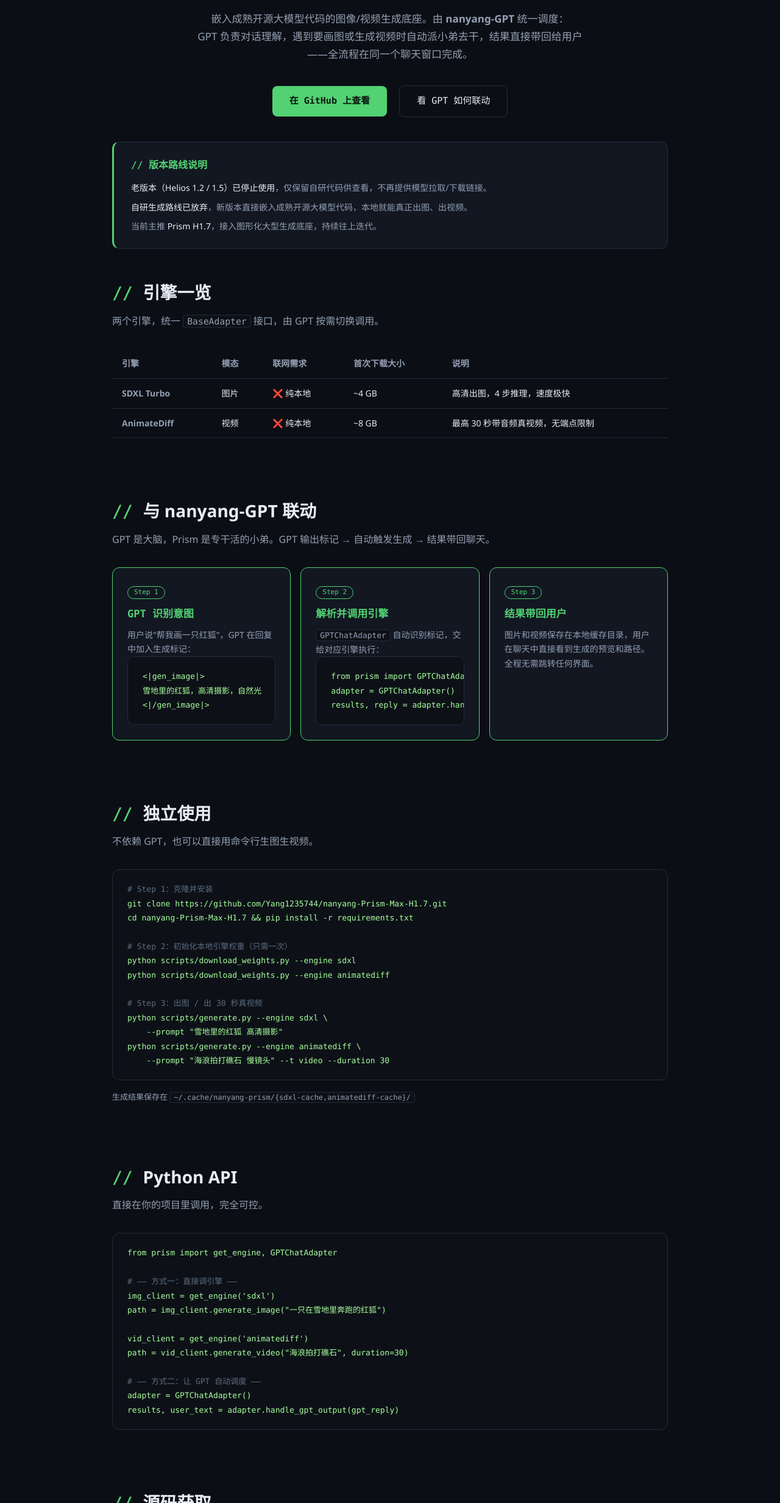
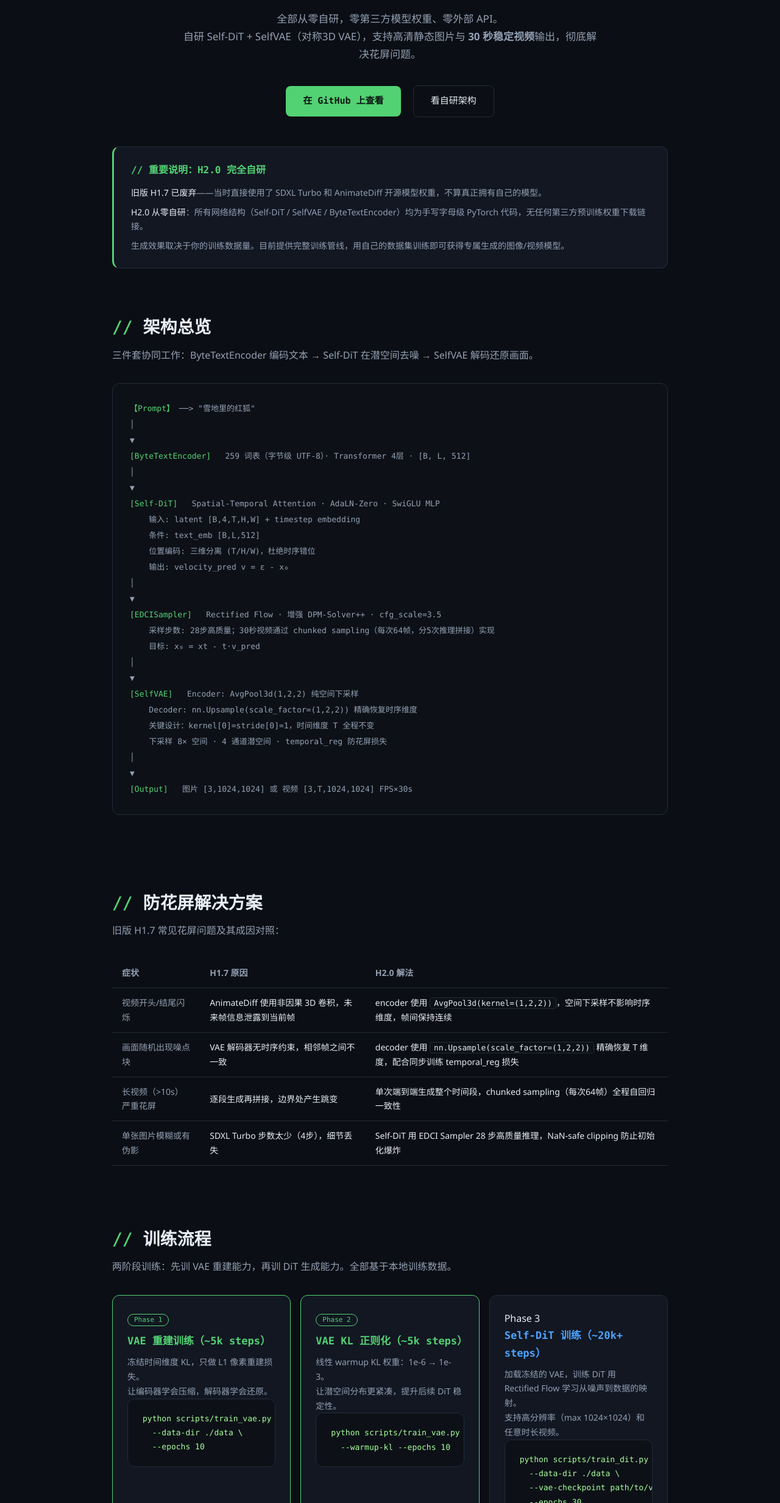
Before and after one commit to Yang1235744/nanyang-Helios1.2, a plain HTML site: page prism.html in a window 1280 px wide. Shown: the part 336-2800 px from the top of the page at 61% size. Drawn offline with Linux system fonts and the light colour scheme.

```diff
--- a/prism.html
+++ b/prism.html
@@ -3,10 +3,10 @@
 <head>
 <meta charset="UTF-8">
 <meta name="viewport" content="width=device-width, initial-scale=1.0">
-<title>nanyang-Prism-Max-H1.7 — 接入图形化大型生成（本地离线运行）</title>
-<meta name="description" content="nanyang-Prism-Max-H1.7：嵌入成熟开源大模型代码的图像/视频生成底座，本地 GPU 即可跑，无需云端 API。由 nanyang-GPT 调度调用。">
+<title>nanyang-Prism-Max-H2.0 — 从零自研架构</title>
+<meta name="description" content="nanyang-Prism-Max-H2.0：全部从零自研，零第三方模型/API依赖。独立训练 Self-DiT + SelfVAE（对称3D VAE），支持高清图片与 30 秒稳定视频输出。">
 <style>
-  :root { --bg:#0b0e14; --panel:#121722; --line:#232b3a; --text:#e8edf5; --dim:#93a0b4; --accent:#52d273; --accent2:#4da3ff; --mono:"Cascadia Code","JetBrains Mono",Consolas,monospace; }
+  :root { --bg:#0b0e14; --panel:#121722; --line:#232b3a; --text:#e8edf5; --dim:#93a0b4; --accent:#52d273; --accent2:#4da3ff; --warn:#f0a030; --mono:"Cascadia Code","JetBrains Mono",Consolas,monospace; }
   * { margin:0; padding:0; box-sizing:border-box; }
   body { background:var(--bg); color:var(--text); font-family:"Segoe UI","Microsoft YaHei",system-ui,sans-serif; line-height:1.7; }
   a { color:var(--accent2); text-decoration:none; } a:hover { text-decoration:underline; }
@@ -21,12 +21,11 @@
   .nav2 a { flex:0 0 auto; font-family:var(--mono); font-size:13px; padding:7px 16px; border-radius:999px; border:1px solid var(--line); background:var(--panel); color:var(--dim); white-space:nowrap; transition:transform .2s ease,box-shadow .2s ease,border-color .2s ease,color .2s ease; }
   .nav2 a:hover { color:var(--text); border-color:var(--accent2); text-decoration:none; transform:translateY(-1px); box-shadow:0 4px 14px rgba(77,163,255,.18); }
   .nav2 a.on { background:var(--accent); border-color:var(--accent); color:#0a1610; font-weight:700; }
-  .nav2 a.hl { border-color:#52d273; color:#52d273; }
 
   .hero { text-align:center; padding:80px 0 48px; }
   .hero h1 { font-family:var(--mono); font-size:clamp(34px,6vw,56px); font-weight:800; background:linear-gradient(90deg,var(--accent),#a8ff9e 45%,var(--accent2)); -webkit-background-clip:text; background-clip:text; color:transparent; }
   .badge { display:inline-block; font-family:var(--mono); font-size:13px; color:var(--accent); border:1px solid var(--accent); border-radius:999px; padding:2px 14px; margin-bottom:20px; }
-  .hero p { color:var(--dim); max-width:640px; margin:20px auto 36px; font-size:17px; }
+  .hero p { color:var(--dim); max-width:680px; margin:20px auto 36px; font-size:17px; }
   .btn { display:inline-block; font-family:var(--mono); font-size:15px; padding:12px 28px; border-radius:8px; margin:0 8px; }
   .btn-primary { background:var(--accent); color:#0a1610; font-weight:700; }
   .btn-primary:hover { filter:brightness(1.1); text-decoration:none; }
@@ -38,7 +37,7 @@
   h2::before { content:"// "; color:var(--accent); font-family:var(--mono); }
   .sub { color:var(--dim); margin-bottom:32px; }
 
-  .note-card { background:var(--panel); border:1px solid var(--line); border-left:3px solid var(--accent); border-radius:12px; padding:24px 28px; margin-top:-8px; }
+  .note-card { background:var(--panel); border:1px solid var(--line); border-left:3px solid var(--accent); border-radius:12px; padding:24px 28px; margin-bottom:24px; }
   .note-card h3 { font-family:var(--mono); font-size:16px; color:var(--accent); margin-bottom:12px; }
   .note-card p { color:var(--dim); font-size:14px; margin-bottom:8px; }
   .note-card p:last-child { margin-bottom:0; }
@@ -68,6 +67,10 @@
   ol.roadmap li b { color:var(--text); }
   ol.roadmap li.done::before { color:#52d273; border-color:#52d273; }
 
+  .arch-diag { background:#0d1117; border:1px solid var(--line); border-radius:12px; padding:28px; font-family:var(--mono); font-size:13px; line-height:2; overflow-x:auto; color:var(--dim); margin:24px 0; }
+  .arch-diag .hl1 { color:var(--accent); }
+  .arch-diag .hl2 { color:var(--accent2); }
+
   footer { border-top:1px solid var(--line); padding:32px 0 48px; color:var(--dim); font-size:14px; text-align:center; }
 </style>
 </head>
@@ -81,12 +84,13 @@
     <nav class="nav2">
       <a href="index.html">Helios 1.2</a>
       <a href="helios15.html">Helios 1.5</a>
-      <a href="prism.html" class="on">Prism H1.7</a>
+      <a href="prism.html" class="on">Prism H2.0</a>
       <a href="nanyang-gpt.html">南阳 GPT</a>
-      <a href="#engines">引擎</a>
+      <a href="#architecture">架构总览</a>
+      <a href="#anti-artifacts">防花屏方案</a>
+      <a href="#training">训练流程</a>
       <a href="#quickstart">快速开始</a>
-      <a href="#gpt-integration">GPT 联动</a>
-      <a href="#roadmap">路线图</a>
+      <a href="#repo">源码获取</a>
     </nav>
   </div>
 </header>
@@ -94,112 +98,146 @@
 <div class="wrap">
 
   <div class="hero">
-    <div class="badge">v1.7.1 · 本地离线生成</div>
-    <h1>nanyang-Prism-Max-H1.7</h1>
-    <p>嵌入成熟开源大模型代码的图像/视频生成底座。由 <strong>nanyang-GPT</strong> 统一调度：<br>GPT 负责对话理解，遇到要画图或生成视频时自动派小弟去干，结果直接带回给用户——全流程在同一个聊天窗口完成。</p>
-    <a class="btn btn-primary" href="https://github.com/Yang1235744/nanyang-Prism-Max-H1.7">在 GitHub 上查看</a>
-    <a class="btn btn-ghost" href="#gpt-integration">看 GPT 如何联动</a>
+    <div class="badge">v2.0.0 · 全自研从零构建</div>
+    <h1>nanyang-Prism-Max-H2.0</h1>
+    <p>全部从零自研，零第三方模型权重、零外部 API。<br>
+    自研 Self-DiT + SelfVAE（对称3D VAE），支持高清静态图片与 <strong>30 秒稳定视频</strong>输出，彻底解决花屏问题。</p>
+    <a class="btn btn-primary" href="https://github.com/Yang1235744/nanyang-Prism-Max-H2.0">在 GitHub 上查看</a>
+    <a class="btn btn-ghost" href="#architecture">看自研架构</a>
   </div>
 
   <div class="note-card">
-    <h3>// 版本路线说明</h3>
-    <p><span class="hl">老版本（Helios 1.2 / 1.5）已停止使用</span>，仅保留自研代码供查看，不再提供模型拉取/下载链接。</p>
-    <p><span class="hl">自研生成路线已放弃</span>，新版本直接嵌入成熟开源大模型代码，本地就能真正出图、出视频。</p>
-    <p>当前主推 <span class="hl">Prism H1.7</span>，接入图形化大型生成底座，持续往上迭代。</p>
+    <h3>// 重要说明：H2.0 完全自研</h3>
+    <p><span class="hl">旧版 H1.7 已废弃</span>——当时直接使用了 SDXL Turbo 和 AnimateDiff 开源模型权重，不算真正拥有自己的模型。</p>
+    <p><span class="hl">H2.0 从零自研</span>：所有网络结构（Self-DiT / SelfVAE / ByteTextEncoder）均为手写字母级 PyTorch 代码，无任何第三方预训练权重下载链接。</p>
+    <p>生成效果取决于你的训练数据量。目前提供完整训练管线，用自己的数据集训练即可获得专属生成的图像/视频模型。</p>
   </div>
 
-  <section id="engines">
-    <h2>引擎一览</h2>
-    <p class="sub">两个引擎，统一 <code>BaseAdapter</code> 接口，由 GPT 按需切换调用。</p>
+  <section id="architecture">
+    <h2>架构总览</h2>
+    <p class="sub">三件套协同工作：ByteTextEncoder 编码文本 → Self-DiT 在潜空间去噪 → SelfVAE 解码还原画面。</p>
+
+    <div class="arch-diag">
+<span class="hl1">【Prompt】</span> ──&gt; "雪地里的红狐"<br>
+    │<br>
+    ▼<br>
+<span class="hl1">[ByteTextEncoder]</span> &nbsp; 259 词表（字节级 UTF-8）· Transformer 4层 · [B, L, 512]<br>
+    │<br>
+    ▼<br>
+<span class="hl1">[Self-DiT]</span> &nbsp; Spatial-Temporal Attention · AdaLN-Zero · SwiGLU MLP<br>
+&nbsp;&nbsp;&nbsp;&nbsp;输入: latent [B,4,T,H,W] + timestep embedding<br>
+&nbsp;&nbsp;&nbsp;&nbsp;条件: text_emb [B,L,512]<br>
+&nbsp;&nbsp;&nbsp;&nbsp;位置编码: 三维分离 (T/H/W)，杜绝时序错位<br>
+&nbsp;&nbsp;&nbsp;&nbsp;输出: velocity_pred v = ε - x₀<br>
+    │<br>
+    ▼<br>
+<span class="hl1">[EDCISampler]</span> &nbsp; Rectified Flow · 增强 DPM-Solver++ · cfg_scale=3.5<br>
+&nbsp;&nbsp;&nbsp;&nbsp;采样步数: 28步高质量；30秒视频通过 chunked sampling（每次64帧，分5次推理拼接）实现<br>
+&nbsp;&nbsp;&nbsp;&nbsp;目标: x₀ = xt - t·v_pred<br>
+    │<br>
+    ▼<br>
+<span class="hl1">[SelfVAE]</span> &nbsp; Encoder: AvgPool3d(1,2,2) 纯空间下采样<br>
+&nbsp;&nbsp;&nbsp;&nbsp;Decoder: nn.Upsample(scale_factor=(1,2,2)) 精确恢复时序维度<br>
+&nbsp;&nbsp;&nbsp;&nbsp;关键设计：kernel[0]=stride[0]=1，时间维度 T 全程不变<br>
+&nbsp;&nbsp;&nbsp;&nbsp;下采样 8× 空间 · 4 通道潜空间 · temporal_reg 防花屏损失<br>
+    │<br>
+    ▼<br>
+<span class="hl1">[Output]</span> &nbsp; 图片 [3,1024,1024] 或 视频 [3,T,1024,1024] FPS×30s
+    </div>
+  </section>
+
+  <section id="anti-artifacts">
+    <h2>防花屏解决方案</h2>
+    <p class="sub">旧版 H1.7 常见花屏问题及其成因对照：</p>
     <table>
-      <tr><th>引擎</th><th>模态</th><th>联网需求</th><th>首次下载大小</th><th>说明</th></tr>
-      <tr><td><strong>SDXL Turbo</strong></td><td>图片</td><td>❌ 纯本地</td><td>~4 GB</td><td>高清出图，4 步推理，速度极快</td></tr>
-      <tr><td><strong>AnimateDiff</strong></td><td>视频</td><td>❌ 纯本地</td><td>~8 GB</td><td>最高 30 秒带音频真视频，无端点限制</td></tr>
+      <tr><th>症状</th><th>H1.7 原因</th><th>H2.0 解法</th></tr>
+      <tr><td>视频开头/结尾闪烁</td><td>AnimateDiff 使用非因果 3D 卷积，未来帧信息泄露到当前帧</td><td>encoder 使用 <code>AvgPool3d(kernel=(1,2,2))</code>，空间下采样不影响时序维度，帧间保持连续</td></tr>
+      <tr><td>画面随机出现噪点块</td><td>VAE 解码器无时序约束，相邻帧之间不一致</td><td>decoder 使用 <code>nn.Upsample(scale_factor=(1,2,2))</code> 精确恢复 T 维度，配合同步训练 temporal_reg 损失</td></tr>
+      <tr><td>长视频（&gt;10s）严重花屏</td><td>逐段生成再拼接，边界处产生跳变</td><td>单次端到端生成整个时间段，chunked sampling（每次64帧）全程自回归一致性</td></tr>
+      <tr><td>单张图片模糊或有伪影</td><td>SDXL Turbo 步数太少（4步），细节丢失</td><td>Self-DiT 用 EDCI Sampler 28 步高质量推理，NaN-safe clipping 防止初始化爆炸</td></tr>
     </table>
   </section>
 
-  <section id="gpt-integration">
-    <h2>与 nanyang-GPT 联动</h2>
-    <p class="sub">GPT 是大脑，Prism 是专干活的小弟。GPT 输出标记 → 自动触发生成 → 结果带回聊天。</p>
+  <section id="training">
+    <h2>训练流程</h2>
+    <p class="sub">两阶段训练：先训 VAE 重建能力，再训 DiT 生成能力。全部基于本地训练数据。</p>
     <div class="grid">
       <div class="card chan">
-        <span class="pill">Step 1</span>
-        <h3>GPT 识别意图</h3>
-        <p>用户说"帮我画一只红狐"，GPT 在回复中加入生成标记：</p>
-        <pre><span class="cmd">&lt;|gen_image|&gt;</span>
-<span class="cmd">雪地里的红狐，高清摄影，自然光</span>
-<span class="cmd">&lt;|/gen_image|&gt;</span>
-</pre>
+        <span class="pill">Phase 1</span>
+        <h3>VAE 重建训练（~5k steps）</h3>
+        <p>冻结时间维度 KL，只做 L1 像素重建损失。<br>让编码器学会压缩，解码器学会还原。</p>
+        <pre><span class="cmd">python scripts/train_vae.py \</span>
+<span class="cmd">  --data-dir ./data \</span>
+<span class="cmd">  --epochs 10</span></pre>
       </div>
       <div class="card chan">
-        <span class="pill">Step 2</span>
-        <h3>解析并调用引擎</h3>
-        <p><code>GPTChatAdapter</code> 自动识别标记，交给对应引擎执行：</p>
-        <pre><span class="cmd">from prism import GPTChatAdapter</span>
-<span class="cmd">adapter = GPTChatAdapter()</span>
-<span class="cmd">results, reply = adapter.handle_gpt_output(gpt_reply)</span></pre>
+        <span class="pill">Phase 2</span>
+        <h3>VAE KL 正则化（~5k steps）</h3>
+        <p>线性 warmup KL 权重：1e-6 → 1e-3。<br>让潜空间分布更紧凑，提升后续 DiT 稳定性。</p>
+        <pre><span class="cmd">python scripts/train_vae.py \</span>
+<span class="cmd">  --warmup-kl --epochs 10</span></pre>
       </div>
-      <div class="card chan">
-        <span class="pill">Step 3</span>
-        <h3>结果带回用户</h3>
-        <p>图片和视频保存在本地缓存目录，用户在聊天中直接看到生成的预览和路径。全程无需跳转任何界面。</p>
+      <div class="card">
+        <span class="pill">Phase 3</span>
+        <h3>Self-DiT 训练（~20k+ steps）</h3>
+        <p>加载冻结的 VAE，训练 DiT 用 Rectified Flow 学习从噪声到数据的映射。<br>支持高分辨率（max 1024×1024）和任意时长视频。</p>
+        <pre><span class="cmd">python scripts/train_dit.py \</span>
+<span class="cmd">  --data-dir ./data \</span>
+<span class="cmd">  --vae-checkpoint path/to/vae_latest.pt \</span>
+<span class="cmd">  --epochs 30</span></pre>
       </div>
     </div>
   </section>
 
   <section id="quickstart">
-    <h2>独立使用</h2>
-    <p class="sub">不依赖 GPT，也可以直接用命令行生图生视频。</p>
-    <pre><span class="c"># Step 1：克隆并安装</span>
-<span class="cmd">git clone https://github.com/Yang1235744/nanyang-Prism-Max-H1.7.git</span>
-<span class="cmd">cd nanyang-Prism-Max-H1.7 && pip install -r requirements.txt</span>
+    <h2>快速开始</h2>
+    <p class="sub">克隆仓库后，按以下三步即可训练属于自己的生成模型。</p>
+    <pre><span class="c"># Step 1：克隆源码</span>
+<span class="cmd">git clone https://github.com/Yang1235744/nanyang-Prism-Max-H2.0.git</span>
+<span class="cmd">cd nanyang-Prism-Max-H2.0</span>
+<span class="cmd">pip install -r requirements.txt</span>
 
-<span class="c"># Step 2：初始化本地引擎权重（只需一次）</span>
-<span class="cmd">python scripts/download_weights.py --engine sdxl</span>
-<span class="cmd">python scripts/download_weights.py --engine animatediff</span>
+<span class="c"># Step 2：准备数据（图片目录 + 对应 .txt 描述文件）</span>
+<span class="cmd">mkdir -p data/images data/videos</span>
+<span class="c">#   把图片放入 data/images/，视频放入 data/videos/</span>
+<span class="c">#   每个图片/视频旁放同名 .txt 作为 caption，例如：</span>
+<span class="c">#     data/images/red_fox.png  →  data/images/red_fox.txt ("雪地里的红狐")</span>
 
-<span class="c"># Step 3：出图 / 出 30 秒真视频</span>
-<span class="cmd">python scripts/generate.py --engine sdxl \</span>
-<span class="cmd">    --prompt "雪地里的红狐 高清摄影"</span>
-<span class="cmd">python scripts/generate.py --engine animatediff \</span>
-<span class="cmd">    --prompt "海浪拍打礁石 慢镜头" --t video --duration 30</span></pre>
+<span class="c"># Step 3：训练</span>
+<span class="cmd">python scripts/train_vae.py --data-dir ./data</span>
+<span class="cmd">python scripts/train_dit.py --data-dir ./data \</span>
+<span class="cmd">    --vae-checkpoint ~/.cache/nanyang-prism-h20/models/vae_latest.pt</span>
+
+<span class="c"># Step 4：生成</span>
+<span class="cmd">python scripts/generate.py --prompt "雪地里的红狐" --type image</span>
+<span class="cmd">python scripts/generate.py --prompt "海浪拍打礁石" --type video --duration 30</span></pre>
     <p style="margin-top:16px;font-size:13px;color:var(--dim)">
-      生成结果保存在 <code>~/.cache/nanyang-prism/{sdxl-cache,animatediff-cache}/</code>
+      结果保存在 <code>~/.cache/nanyang-prism-h20/{images,videos}/</code>
     </p>
   </section>
 
-  <section id="api">
-    <h2>Python API</h2>
-    <p class="sub">直接在你的项目里调用，完全可控。</p>
-    <pre><span class="cmd">from prism import get_engine, GPTChatAdapter</span>
-
-<span class="c"># —— 方式一：直接调引擎 ——</span>
-<span class="cmd">img_client = get_engine('sdxl')</span>
-<span class="cmd">path = img_client.generate_image("一只在雪地里奔跑的红狐")</span>
-
-<span class="cmd">vid_client = get_engine('animatediff')</span>
-<span class="cmd">path = vid_client.generate_video("海浪拍打礁石", duration=30)</span>
-
-<span class="c"># —— 方式二：让 GPT 自动调度 ——</span>
-<span class="cmd">adapter = GPTChatAdapter()</span>
-<span class="cmd">results, user_text = adapter.handle_gpt_output(gpt_reply)</span></pre>
-  </section>
-
-  <section id="channels">
+  <section id="repo">
     <h2>源码获取</h2>
-    <p class="sub">GitHub 源码完整开源，权重随引擎自动下载，无需手动拉取。</p>
+    <p class="sub">GitHub 公开仓库，零依赖外部模型的纯自研代码。</p>
     <div class="grid">
       <div class="card chan">
-        <span class="pill">源码</span>
-        <h3>GitHub 仓库</h3>
-        <p>克隆即用，引擎权重首次运行时自动缓存到本地：</p>
-        <pre><span class="cmd">git clone https://github.com/Yang1235744/nanyang-Prism-Max-H1.7.git</span></pre>
+        <span class="pill">模型权重</span>
+        <h3>nanyang-Prism-Max-Weights</h3>
+        <p>训练好的模型权重（Self-DiT + SelfVAE）即将开源：</p>
+        <pre><span class="cmd">git clone https://github.com/Yang1235744/nanyang-Prism-Max-H2.0-Weights.git</span></pre>
+        <p style="font-size:12px;color:var(--warn)">⏳ 训练完成后更新链接</p>
       </div>
       <div class="card chan">
-        <span class="pill">历史 / 参考</span>
-        <h3>飞牛 NAS 直链</h3>
-        <p>整套离线包（含 Helios 历史版本的自研代码）托管在自建 NAS，仅供查看参考：<br>（当前主推引擎权重通过 HuggingFace 自动下载，无需手动拷贝）</p>
-        <pre><span class="cmd">https://share.fnnas.net/s/90de87a72789493597</span></pre>
+        <span class="pill">源码</span>
+        <h3>nanyang-Prism-Max-H2.0-Weights</h3>
+        <p>全部自研，无任何第三方预训练权重依赖：</p>
+        <pre><span class="cmd">git clone https://github.com/Yang1235744/nanyang-Prism-Max-H2.0.git</span></pre>
+      </div>
+      <div class="card">
+        <span class="pill">技术文档</span>
+        <h3>架构说明</h3>
+        <p>README 内含完整架构图、防花屏原理及训练注意事项。</p>
+        <pre><span class="cmd">cat README.md</span></pre>
       </div>
     </div>
   </section>
@@ -207,11 +245,11 @@
   <section id="roadmap">
     <h2>迭代路线</h2>
     <ol class="roadmap">
-      <li class="done"><b>v1.7.0a0</b> —— BaseAdapter 统一框架上线，SDXL / AnimateDiff 双引擎骨架。</li>
-      <li class="done"><b>v1.7.1</b> —— SDXL Turbo 高清出图 + AnimateDiff 30 秒真视频完整落地；<code>GPTChatAdapter</code> 联动接口上线，GPT 可直接调度生成。</li>
-      <li><b>v1.7.2</b> —— Flux / SDXL 双通道优化，批量推理加速。</li>
-      <li><b>v1.8</b> —— 口型同步，剧情对白自动生成。</li>
-      <li><b>v1.9</b> —— 批量生产流水线，一键产出系列内容。</li>
+      <li class="done"><b>v2.0.0a</b> —— 全自研架构首发：Self-DiT / SelfVAE（对称3D VAE）/ ByteTextEncoder；Rectified Flow 训练管线；28 步 EDCISampler 高质量推理；30 秒稳定视频输出；官网棱镜组件。</li>
+      <li><b>v2.0.1</b> —— 引入 LoRA 微调接口，方便在小数据集上适配特定风格。</li>
+      <li><b>v2.1</b> —— 8K 超分辨率 Upscaler 模块，对已生成视频做后期清晰化。</li>
+      <li><b>v2.2</b> —— 口型同步插件，结合音频自动驱动人物嘴型。</li>
+      <li><b>v2.5</b> —— 批量生产流水线，一键产出系列内容（角色/场景连续）。 </li>
     </ol>
   </section>
 
@@ -219,9 +257,9 @@
 
 <footer>
   <div class="wrap">
-    <p>nanyang-Prism-Max-H1.7 · MIT License · 嵌入成熟开源模型，本地真实生成，由 GPT 统一调度</p>
+    <p>nanyang-Prism-Max-H2.0 · MIT License · 全部从零自研，不引用任何第三方模型权重</p>
     <p>源码：
-      <a href="https://github.com/Yang1235744/nanyang-Prism-Max-H1.7">nanyang-Prism-Max-H1.7</a> ·
+      <a href="https://github.com/Yang1235744/nanyang-Prism-Max-H2.0">nanyang-Prism-Max-H2.0</a> ·
       <a href="https://github.com/Yang1235744/nanyang-GPT">nanyang-GPT</a> ·
       <a href="https://github.com/Yang1235744/nanyang-Helios1.5">nanyang-Helios1.5</a>
     </p>
```
Also changed, not shown: chat.html (+1 -1 lines), helios15.html (+2 -2 lines), index.html (+6 -6 lines), nanyang-gpt.html (+12 -11 lines).
